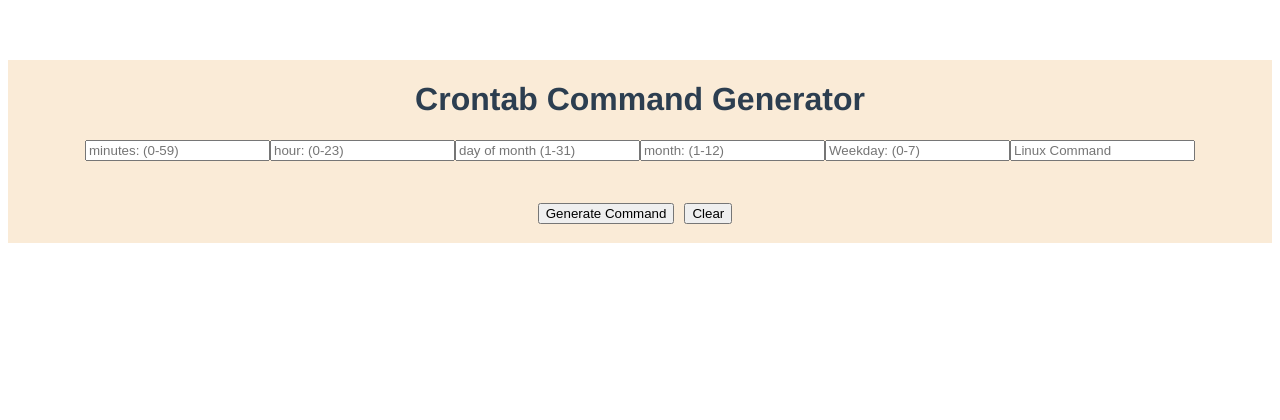
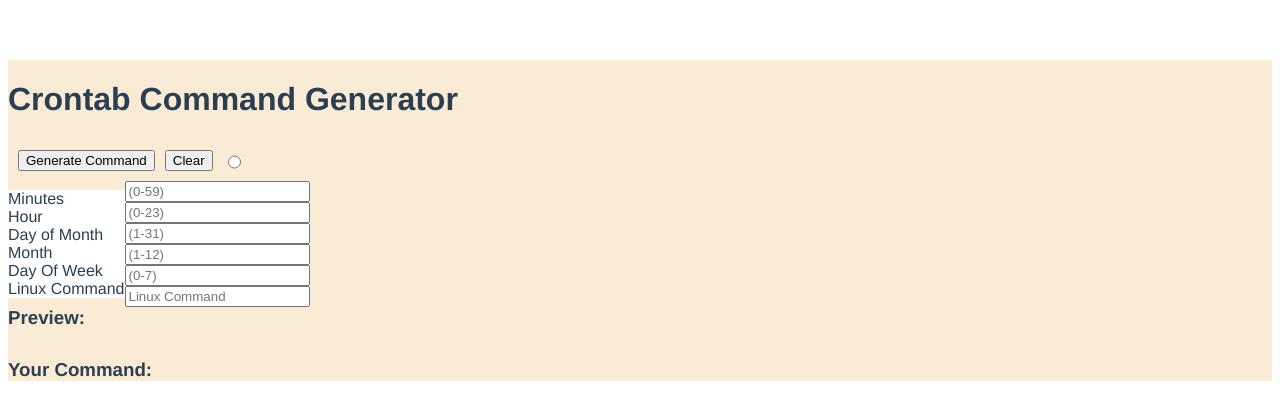
Before and after one commit to riquenandez/crontab-generation, a Vue app: page / in a window 1280 px wide. Shown: the top 420 px of the page. Built offline with nearby package versions, Linux system fonts and the light colour scheme.

Commit message:
refactored code

```diff
--- a/src/App.vue
+++ b/src/App.vue
@@ -10,6 +10,11 @@ export default {
   name: "App",
   components: {
     CrontabGenerator
+  },
+  data() {
+    return {
+      test: "test data"
+    };
   }
 };
 </script>
--- a/src/components/CrontabGenerator.vue
+++ b/src/components/CrontabGenerator.vue
@@ -1,23 +1,18 @@
 <template>
   <div class="crontabGenerator">
     <h1>Crontab Command Generator</h1>
-    <input type="text" v-model="minute" placeholder="minutes: (0-59)" />
-    <input type="text" v-model="hour" placeholder="hour: (0-23)" />
-    <input type="text" v-model="dayOfMonth" placeholder="day of month (1-31)" />
-    <input type="text" v-model="month" placeholder="month: (1-12)" />
-    <input type="text" v-model="dayOfWeek" placeholder="Weekday: (0-7)" />
-    <input type="text" v-model="commandToExecute" placeholder="Linux Command" />
 
-    <LiveCommand
-      :minute="minute"
-      :hour="hour"
-      :dayOfMonth="dayOfMonth"
-      :month="month"
-      :dayOfWeek="dayOfWeek"
-      :commandToExecute="commandToExecute"
-    />
-    <button v-on:click="generateCommand()">Generate Command</button>
-    <button v-on:click="clearCommand()">Clear</button>
+    <section class="buttons">
+      <button v-on:click="test()">Generate Command</button>
+      <button v-on:click="clear()">Clear</button>
+      <input type="radio" value="Yes" />
+    </section>
+
+    <section class="test">
+      <Description v-bind:parameters="parameters" />
+      <Inputs v-bind:parameters="parameters" />
+    </section>
+    <LiveCommand v-bind:parameters="parameters" />
     <h3>{{command}}</h3>
   </div>
 </template>
@@ -25,28 +20,44 @@
 
 <script>
 import LiveCommand from "./LiveCommand";
+import Description from "./Description";
+import Inputs from "./Inputs";
 
 export default {
   name: "CrontabGenerator",
   components: {
-    LiveCommand
+    LiveCommand,
+
+    Description,
+    Inputs
   },
   data() {
     return {
-      minute: "",
-      hour: "",
-      dayOfMonth: "",
-      month: "",
-      dayOfWeek: "",
-      commandToExecute: "",
-      command: ""
+      parameters: [
+        { id: 1, name: "Minutes", value: null, range: "(0-59)" },
+        { id: 2, name: "Hour", value: null, range: "(0-23)" },
+        { id: 3, name: "Day of Month", value: null, range: "(1-31)" },
+        { id: 4, name: "Month", value: null, range: "(1-12)" },
+        { id: 5, name: "Day Of Week", value: null, range: "(0-7)" },
+        { id: 6, name: "Linux Command", value: null, range: "Linux Command" }
+      ],
+      command: "Your Command: "
     };
   },
   methods: {
-    generateCommand: function() {
-      this.command = `Your Command:  ${this.minute} ${this.hour} ${this.dayOfMonth} ${this.month} ${this.dayOfWeek} ${this.commandToExecute}`;
+    test: function() {
+      let inputs = this.parameters;
+      inputs.forEach(element => {
+        if (element.value == null) {
+          element.value = "*";
+          this.command += element.value;
+        }
+      });
     },
-    clearCommand: function() {
+    clear: function() {
+      this.parameters.forEach(element => {
+        element.value = null;
+      });
       this.command = "";
     }
   }
@@ -55,7 +66,6 @@ export default {
 
 <style scoped>
 .crontabGenerator {
-  text-align: center;
   align-content: center;
   align-items: center;
   width: auto;
@@ -65,4 +75,19 @@ export default {
 button {
   margin-right: 10px;
 }
+
+h3 {
+  margin: 0;
+}
+
+.buttons {
+  display: flex;
+  padding: 10px;
+}
+
+.test {
+  display: flex;
+  align-items: center;
+  /* justify-content: space-between; */
+}
 </style>
--- /dev/null
+++ b/src/components/Description.vue
@@ -0,0 +1,19 @@
+<template>
+  <section>
+    <div v-for="parameter in parameters" :key="parameter.id">{{parameter.name}}</div>
+  </section>
+</template>
+
+<script>
+export default {
+  name: "Description",
+  props: ["parameters"]
+};
+</script>
+
+<style scoped>
+section {
+  width: auto;
+  background-color: white;
+}
+</style>
--- /dev/null
+++ b/src/components/Inputs.vue
@@ -0,0 +1,17 @@
+<template>
+  <section>
+    <div v-for="parameter in parameters" :key="parameter.id">
+      <input type="text" v-model="parameter.value" :placeholder="parameter.range" />
+    </div>
+  </section>
+</template>
+
+<script>
+export default {
+  name: "Inputs",
+  props: ["parameters"]
+};
+</script>
+
+<style>
+</style>
--- a/src/components/LiveCommand.vue
+++ b/src/components/LiveCommand.vue
@@ -1,34 +1,35 @@
 <template>
   <div class="liveCommand">
-    <p>{{minute}}</p>
-    <p>{{hour}}</p>
-    <p>{{dayOfMonth}}</p>
-    <p>{{month}}</p>
-    <p>{{dayOfWeek}}</p>
-    <p>{{commandToExecute}}</p>
+    <h3>Preview:</h3>
+    <section class="preview">
+      <p>{{parameters[0].value}}</p>
+    </section>
   </div>
 </template>
 
 <script>
 export default {
   name: "LiveCommand",
-  props: [
-    "minute",
-    "hour",
-    "dayOfMonth",
-    "month",
-    "dayOfWeek",
-    "commandToExecute"
-  ]
+  props: ["parameters"]
 };
 </script>
 
 <style scoped>
 .liveCommand {
   display: flex;
-  text-align: center;
+  margin: 0;
+  padding: 0;
+  flex-direction: column;
+}
+
+.preview {
+  height: 30px;
+}
+h3 {
+  margin: 0;
 }
 p {
   padding: 5px;
+  margin: 0;
 }
 </style>
```
Also changed, not shown: src/components/InputItem.vue (+7 -5 lines).
